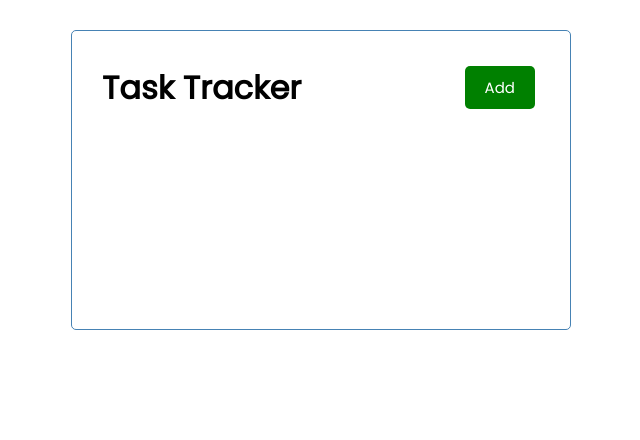
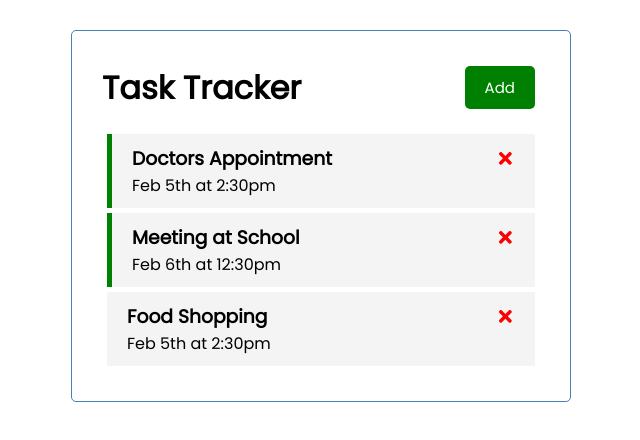
Before and after one commit to imktho/react-task-tracker, a React (Create React App) app: page / in a window 1280 px wide. Shown: the top 440 px of the page, without its empty margins (319-959 px from the left). Built offline with nearby package versions, Linux system fonts and the light colour scheme.

Commit message:
Add tasks list  component

```diff
--- a/package.json
+++ b/package.json
@@ -8,6 +8,7 @@
     "@testing-library/user-event": "^12.1.10",
     "react": "^17.0.2",
     "react-dom": "^17.0.2",
+    "react-icons": "^4.3.1",
     "react-scripts": "4.0.3",
     "web-vitals": "^1.0.1"
   },
--- a/src/App.js
+++ b/src/App.js
@@ -1,11 +1,50 @@
 import Header from './components/Header'
+import Tasks from './components/Tasks';
+import { useState } from 'react'
 
 function App() {
-  //const name = 'Kt';
+  const [tasks, setTasks] = useState([
+    {
+        id: 1,
+        text: 'Doctors Appointment',
+        day: 'Feb 5th at 2:30pm',
+        reminder: true
+    },
+    {
+        id: 2,
+        text: 'Meeting at School',
+        day: 'Feb 6th at 12:30pm',
+        reminder: true
+    },
+    {
+        id: 3,
+        text: 'Food Shopping',
+        day: 'Feb 5th at 2:30pm',
+        reminder: false
+    }
+]);
+
+const deleteTask = (id) => {
+  setTasks(tasks.filter((task) => {
+    return task.id !== id
+  }))
+}
+
+const toggleReminder = (id) => {
+  setTasks(tasks.map((task) => {
+    return (task.id === id ? {...task, reminder: !task.reminder} : task);
+  })
+  )
+}
 
   return (
     <div className="container">
       <Header />
+      {
+        tasks.length <= 0 ?
+          'No Tasks'
+          : <Tasks tasks={tasks} onDelete={deleteTask} onToggle={toggleReminder}/>
+      }
     </div>
   );
 }
--- a/src/components/Header.js
+++ b/src/components/Header.js
@@ -1,7 +1,7 @@
 import PropTypes from 'prop-types'
 import Button from './Button'
 
-export const Header = ({title}) => {
+const Header = ({title}) => {
     return (
         <header className='header'>
             <h1>{title}</h1>
--- /dev/null
+++ b/src/components/Task.js
@@ -0,0 +1,16 @@
+import {FaTimes} from 'react-icons/fa'
+
+const Task = ({task, onDelete, onToggle}) => {
+    return  (
+        <div className={`task ${task.reminder ? 'reminder' : ''}`} onDoubleClick={() => onToggle(task.id)}>
+            <h3>
+                {task.text} <FaTimes
+                style={{color: 'red'}}
+                onClick={() => onDelete(task.id)}/>
+                </h3>
+            <p>{task.day}</p>
+        </div>
+    )
+}
+
+export default Task
--- /dev/null
+++ b/src/components/Tasks.js
@@ -0,0 +1,16 @@
+import Task from './Task'
+
+const Tasks = ({tasks, onDelete, onToggle}) => {
+    return (
+        //example if you wanted to add a new task
+        //setTasks([...tasks, {new task object}])
+        <>
+        {tasks.map((task) => (
+            // Pass onDelete function to individual task
+            <Task key={task.id} task={task} onDelete={onDelete} onToggle={onToggle} />
+        ))}
+        </>
+    );
+}
+
+export default Tasks
```
Also changed, not shown: public/manifest.json, 1 other file (tests, documents, lock files or other folders).
